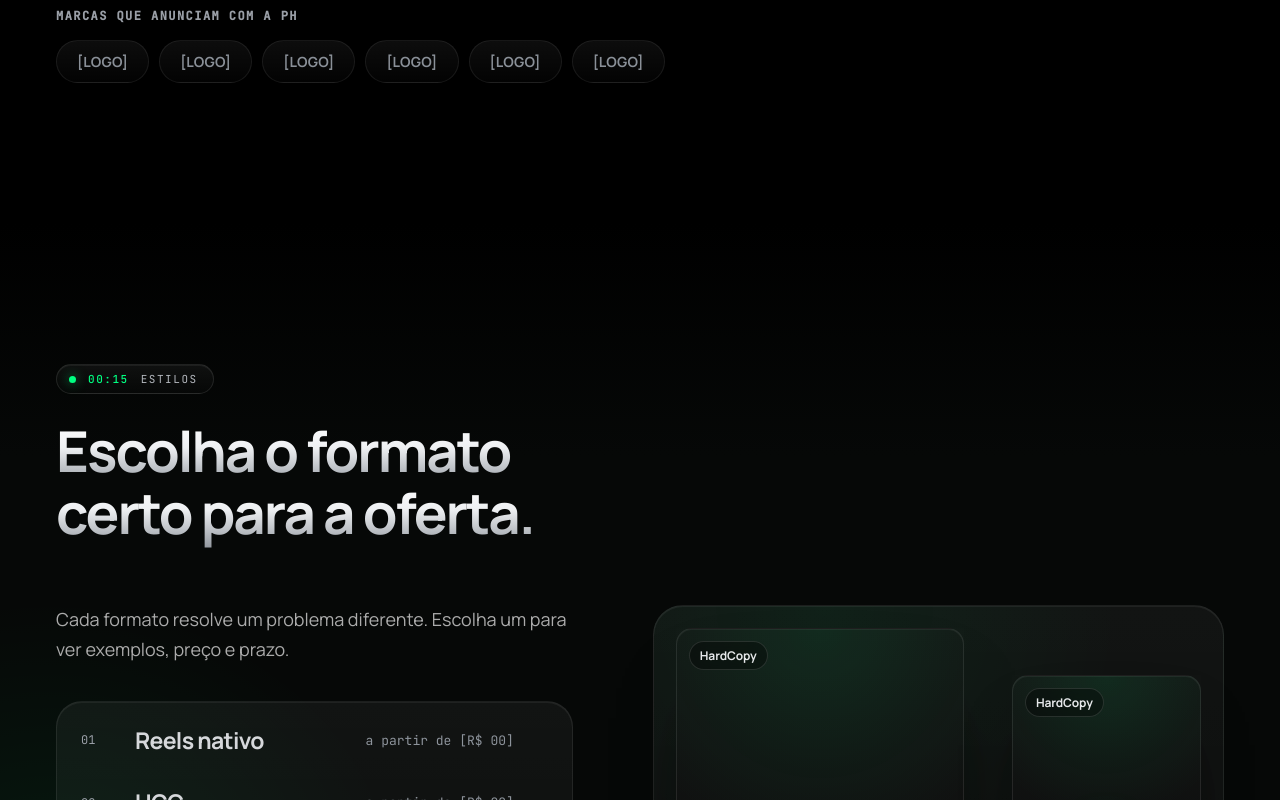
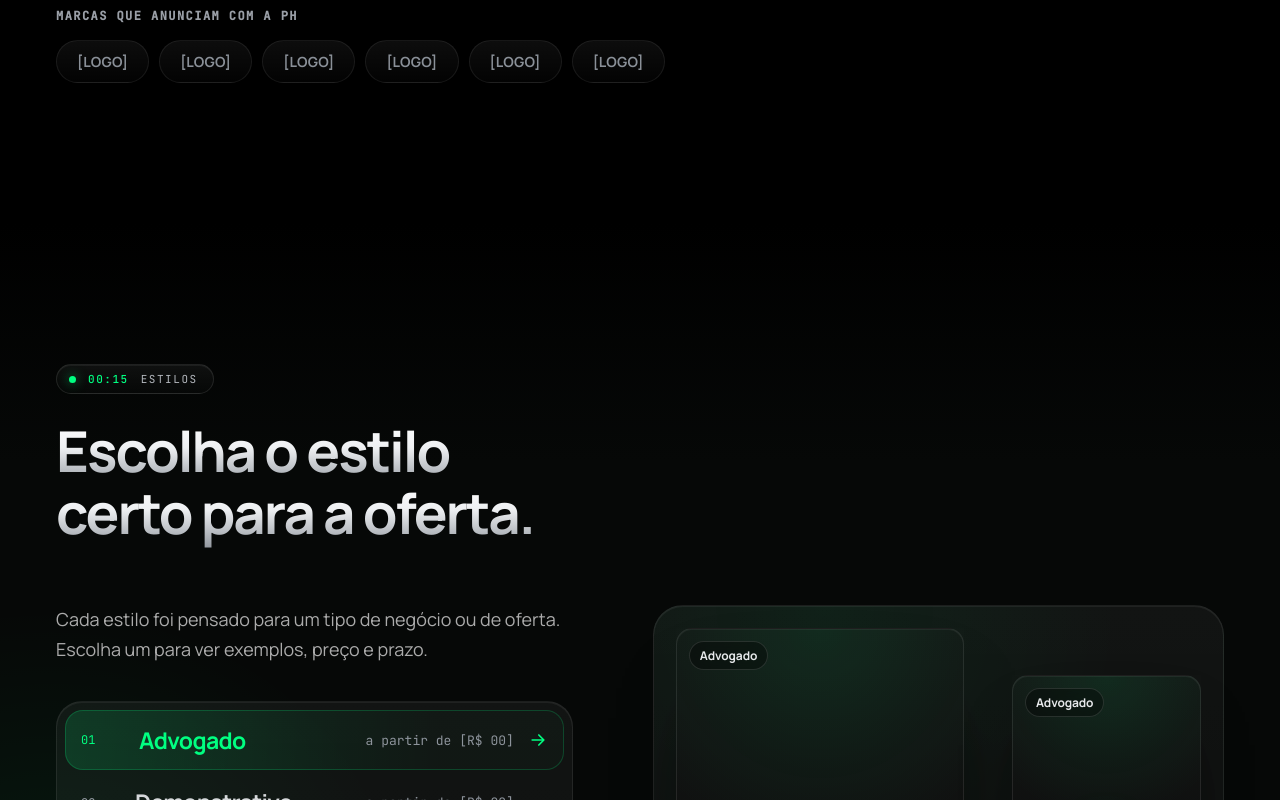
Before and after one commit to Wallacekpk/PH-Creative, a plain HTML site: page site/index.html in a window 1280 px wide. Shown: the part 2000-2800 px from the top of the page. Drawn offline with Linux system fonts and the light colour scheme.

Commit message:
Estilos: usa os 13 nomes das pastas do portfólio da PH no Drive
Atualiza a lista de estilos, a tabela de preços, o FAQ e os textos da seção.
Elite, Magnético e Geral ficam com descrição entre colchetes até a PH definir.

Co-Authored-By: Claude Opus 5.5 <noreply@anthropic.com>
Claude-Session: https://claude.ai/code/session_01Ly3fcKeWhYjFg8f9BYTGSm

```diff
--- a/site/assets/js/dados.js
+++ b/site/assets/js/dados.js
@@ -48,22 +48,28 @@ window.PH_DADOS = {
   },
 
   VIDEO_WORKS: [
-    { id: 'trabalho-01', arquivo: '', poster: '', estilo: 'HardCopy', titulo: '', duracao: '' },
-    { id: 'trabalho-02', arquivo: '', poster: '', estilo: 'UGC', titulo: '', duracao: '' },
-    { id: 'trabalho-03', arquivo: '', poster: '', estilo: 'Motion', titulo: '', duracao: '' },
+    { id: 'trabalho-01', arquivo: '', poster: '', estilo: 'Demonstrativo', titulo: '', duracao: '' },
+    { id: 'trabalho-02', arquivo: '', poster: '', estilo: 'IA', titulo: '', duracao: '' },
+    { id: 'trabalho-03', arquivo: '', poster: '', estilo: 'Magnético', titulo: '', duracao: '' },
     { id: 'trabalho-04', arquivo: '', poster: '', estilo: 'Cinematográfico', titulo: '', duracao: '' }
   ],
 
-  /* Preços e prazos: troque os [R$ 00] e [PRAZO] pelos valores reais.
-     recomendado: true destaca a linha na tabela de preços. */
+  /* Estilos: os mesmos nomes das pastas do portfólio da PH no Drive.
+     Preços e prazos: troque os [R$ 00] e [PRAZO] pelos valores reais.
+     recomendado: true destaca a linha na tabela de preços (opcional). */
   ESTILOS: [
-    { nome: 'Reels nativo', descricao: 'Corte a cada 1,5 segundo, legenda palavra por palavra e gancho nos 3 primeiros segundos. Feito para parar o dedo no feed.', ideal: 'Perfis que querem alcance e seguidor novo', avulso: '[R$ 00]', pacote5: '[R$ 00]', pacote10: '[R$ 00]', prazo: '[PRAZO]' },
-    { nome: 'UGC', descricao: 'Uma pessoa real falando com a câmera sobre o seu produto, do jeito que um cliente falaria. Pode ser alguém da sua equipe ou um modelo indicado pela PH.', ideal: 'E-commerce, beleza e suplementos', avulso: '[R$ 00]', pacote5: '[R$ 00]', pacote10: '[R$ 00]', prazo: '[PRAZO]' },
-    { nome: 'HardCopy', descricao: 'Texto grande na tela, corte seco e oferta direta. É o formato que mais aparece em campanha de conversão.', ideal: 'Tráfego pago com objetivo de venda', avulso: '[R$ 00]', pacote5: '[R$ 00]', pacote10: '[R$ 00]', prazo: '[PRAZO]', recomendado: true },
-    { nome: 'Hard Motion', descricao: 'Copy direta com tipografia animada e transições marcadas. Ninguém precisa aparecer em cena.', ideal: 'Infoprodutos e lançamentos', avulso: '[R$ 00]', pacote5: '[R$ 00]', pacote10: '[R$ 00]', prazo: '[PRAZO]' },
-    { nome: 'Motion', descricao: 'Animação para explicar aplicativo, serviço ou produto que não dá para filmar.', ideal: 'SaaS, aplicativos e serviços', avulso: '[R$ 00]', pacote5: '[R$ 00]', pacote10: '[R$ 00]', prazo: '[PRAZO]' },
-    { nome: 'Avatar de IA', descricao: 'Apresentador criado com inteligência artificial, sem gravação e sem estúdio. Dá para testar várias versões do mesmo roteiro em pouco tempo.', ideal: 'Testar muitos ganchos com verba curta', avulso: '[R$ 00]', pacote5: '[R$ 00]', pacote10: '[R$ 00]', prazo: '[PRAZO]' },
+    { nome: 'Advogado', descricao: 'Criativos para advogados e escritórios de advocacia, com linguagem clara e que passa confiança para quem está procurando ajuda.', ideal: 'Advogados e escritórios', avulso: '[R$ 00]', pacote5: '[R$ 00]', pacote10: '[R$ 00]', prazo: '[PRAZO]' },
+    { nome: 'Demonstrativo', descricao: 'O produto aparece funcionando na tela, do problema ao resultado, para o cliente entender em poucos segundos por que precisa dele.', ideal: 'Produtos que vendem quando aparecem em uso', avulso: '[R$ 00]', pacote5: '[R$ 00]', pacote10: '[R$ 00]', prazo: '[PRAZO]' },
+    { nome: 'IA', descricao: 'Vídeos produzidos com inteligência artificial, sem gravação e sem estúdio. Dá para testar várias versões do mesmo roteiro em pouco tempo.', ideal: 'Testar muitos ganchos com verba curta', avulso: '[R$ 00]', pacote5: '[R$ 00]', pacote10: '[R$ 00]', prazo: '[PRAZO]' },
+    { nome: 'Elite', descricao: '[DESCRIÇÃO DO ESTILO ELITE]', ideal: '[IDEAL PARA]', avulso: '[R$ 00]', pacote5: '[R$ 00]', pacote10: '[R$ 00]', prazo: '[PRAZO]' },
+    { nome: 'TikTok Shop', descricao: 'Vídeos com a cara nativa do TikTok, pensados para vender o produto direto na loja do TikTok Shop.', ideal: 'Lojas que vendem pelo TikTok Shop', avulso: '[R$ 00]', pacote5: '[R$ 00]', pacote10: '[R$ 00]', prazo: '[PRAZO]' },
+    { nome: 'LATAM ES', descricao: 'Criativos em espanhol para anunciar em outros países da América Latina.', ideal: 'Campanhas em espanhol para a América Latina', avulso: '[R$ 00]', pacote5: '[R$ 00]', pacote10: '[R$ 00]', prazo: '[PRAZO]' },
+    { nome: 'Magnético', descricao: '[DESCRIÇÃO DO ESTILO MAGNÉTICO]', ideal: '[IDEAL PARA]', avulso: '[R$ 00]', pacote5: '[R$ 00]', pacote10: '[R$ 00]', prazo: '[PRAZO]' },
     { nome: 'Cinematográfico', descricao: 'Imagem com linguagem de filme, trilha escolhida a dedo e cor tratada. Para marcas que querem parecer premium no feed.', ideal: 'Marcas premium e institucional', avulso: '[R$ 00]', pacote5: '[R$ 00]', pacote10: '[R$ 00]', prazo: '[PRAZO]' },
-    { nome: 'VSL', descricao: 'Vídeo de vendas longo, do roteiro à edição final, para apresentar a oferta do começo ao fechamento.', ideal: 'Ofertas de ticket alto e páginas de venda', avulso: 'Sob consulta', pacote5: 'Sob consulta', pacote10: 'Sob consulta', prazo: '[PRAZO]' }
+    { nome: 'Imóveis', descricao: 'Vídeos para apresentar imóveis e lançamentos, com foco em gerar contato de quem está procurando onde morar ou investir.', ideal: 'Imobiliárias, corretores e lançamentos', avulso: '[R$ 00]', pacote5: '[R$ 00]', pacote10: '[R$ 00]', prazo: '[PRAZO]' },
+    { nome: 'Receitas', descricao: 'Criativos para produtos e infoprodutos de culinária, usando a própria receita como gancho.', ideal: 'Culinária e infoprodutos de receitas', avulso: '[R$ 00]', pacote5: '[R$ 00]', pacote10: '[R$ 00]', prazo: '[PRAZO]' },
+    { nome: 'Geral', descricao: '[DESCRIÇÃO DO ESTILO GERAL]', ideal: '[IDEAL PARA]', avulso: '[R$ 00]', pacote5: '[R$ 00]', pacote10: '[R$ 00]', prazo: '[PRAZO]' },
+    { nome: 'Encapsulados', descricao: 'Criativos para suplementos e produtos em cápsula, com copy direta e foco em conversão.', ideal: 'Suplementos e produtos em cápsula', avulso: '[R$ 00]', pacote5: '[R$ 00]', pacote10: '[R$ 00]', prazo: '[PRAZO]' },
+    { nome: 'Expert', descricao: 'Criativos para experts e infoprodutores divulgarem cursos, mentorias e lançamentos.', ideal: 'Experts e infoprodutores', avulso: '[R$ 00]', pacote5: '[R$ 00]', pacote10: '[R$ 00]', prazo: '[PRAZO]' }
   ]
 };
--- a/site/assets/js/site.js
+++ b/site/assets/js/site.js
@@ -99,7 +99,8 @@
   }
 
   /* ---------- estilos ---------- */
-  var tab = Math.min(2, Math.max(0, ESTILOS.length - 1));
+  var tab = 0;
+  ESTILOS.forEach(function (e, i) { if (e.recomendado && !tab) tab = i; });
   var estList = $('#estList'), estPanel = $('#estPanel');
 
   function renderEstList() {
--- a/site/index.html
+++ b/site/index.html
@@ -118,10 +118,10 @@
 <section id="estilos" class="sec sec-alt" aria-labelledby="t-est">
 <div class="wrap">
 <p class="tc rv" style="margin-bottom: 28px"><b>00:15</b> Estilos</p>
-<h2 id="t-est" class="display h2 rv rvm"><span class="ln"><span>Escolha o formato</span></span><span class="ln"><span>certo para a oferta.</span></span></h2>
+<h2 id="t-est" class="display h2 rv rvm"><span class="ln"><span>Escolha o estilo</span></span><span class="ln"><span>certo para a oferta.</span></span></h2>
 <div class="est">
 <div class="rv">
-<p class="lead" style="max-width: 520px; margin-bottom: 36px">Cada formato resolve um problema diferente. Escolha um para ver exemplos, preço e prazo.</p>
+<p class="lead" style="max-width: 520px; margin-bottom: 36px">Cada estilo foi pensado para um tipo de negócio ou de oferta. Escolha um para ver exemplos, preço e prazo.</p>
 <ul class="est-list" id="estList"></ul>
 </div>
 <div class="est-panel rv rd2" id="estPanel" aria-live="polite"></div>
@@ -174,7 +174,7 @@
 </div>
 </div>
 <div class="price-foot">
-<p class="mono" style="margin: 0; font-size: 12px; color: #9a9fa7">Valores por vídeo, em reais. VSL tem orçamento sob consulta.</p>
+<p class="mono" style="margin: 0; font-size: 12px; color: #9a9fa7">Valores por vídeo, em reais.</p>
 <a class="btn btn-primary" id="planCta" href="#contato" target="_blank" rel="noopener"><span class="lbl-cta">Montar pacote de 10 vídeos</span><svg class="arr" width="18" height="18" viewBox="0 0 24 24" fill="none" stroke="currentColor" stroke-width="2" stroke-linecap="round" stroke-linejoin="round" aria-hidden="true"><path d="M5 12h14M13 6l6 6-6 6"></path></svg></a>
 </div>
 </div>
@@ -212,7 +212,7 @@
 </div>
 <div class="faq-list rv rd1">
 <div class="faq-item is-open"><button type="button" class="faq-q" aria-expanded="true"><span class="n">01</span><span class="t">Em quanto tempo recebo os vídeos?</span><span class="faq-ico" aria-hidden="true"><svg width="14" height="14" viewBox="0 0 24 24" fill="none" stroke="currentColor" stroke-width="2" stroke-linecap="round"><path d="M12 5v14M5 12h14"></path></svg></span></button><div class="faq-a" aria-hidden="false"><div><p>Em até [3 dias úteis] depois que você aprova o roteiro. Pacotes grandes têm o prazo combinado no orçamento.</p></div></div></div>
-<div class="faq-item"><button type="button" class="faq-q" aria-expanded="false"><span class="n">02</span><span class="t">Preciso gravar alguma coisa?</span><span class="faq-ico" aria-hidden="true"><svg width="14" height="14" viewBox="0 0 24 24" fill="none" stroke="currentColor" stroke-width="2" stroke-linecap="round"><path d="M12 5v14M5 12h14"></path></svg></span></button><div class="faq-a" aria-hidden="true"><div><p>Depende do estilo. HardCopy, Hard Motion, Motion e Avatar de IA não precisam de gravação. UGC precisa de alguém em cena: pode ser você, alguém da sua equipe ou um modelo indicado pela PH.</p></div></div></div>
+<div class="faq-item"><button type="button" class="faq-q" aria-expanded="false"><span class="n">02</span><span class="t">Preciso gravar alguma coisa?</span><span class="faq-ico" aria-hidden="true"><svg width="14" height="14" viewBox="0 0 24 24" fill="none" stroke="currentColor" stroke-width="2" stroke-linecap="round"><path d="M12 5v14M5 12h14"></path></svg></span></button><div class="faq-a" aria-hidden="true"><div><p>Depende do estilo. Os vídeos de IA, por exemplo, não precisam de gravação. Quando o vídeo precisa de alguém em cena, pode ser você, alguém da sua equipe ou um modelo indicado pela PH.</p></div></div></div>
 <div class="faq-item"><button type="button" class="faq-q" aria-expanded="false"><span class="n">03</span><span class="t">Quantos ajustes estão inclusos?</span><span class="faq-ico" aria-hidden="true"><svg width="14" height="14" viewBox="0 0 24 24" fill="none" stroke="currentColor" stroke-width="2" stroke-linecap="round"><path d="M12 5v14M5 12h14"></path></svg></span></button><div class="faq-a" aria-hidden="true"><div><p>[NÚMERO] rodadas de ajuste por vídeo. O que passar disso a gente combina antes.</p></div></div></div>
 <div class="faq-item"><button type="button" class="faq-q" aria-expanded="false"><span class="n">04</span><span class="t">Posso usar os vídeos em anúncio pago?</span><span class="faq-ico" aria-hidden="true"><svg width="14" height="14" viewBox="0 0 24 24" fill="none" stroke="currentColor" stroke-width="2" stroke-linecap="round"><path d="M12 5v14M5 12h14"></path></svg></span></button><div class="faq-a" aria-hidden="true"><div><p>Pode. [CONDIÇÕES DE USO DOS VÍDEOS E DAS IMAGENS DE MODELOS].</p></div></div></div>
 <div class="faq-item"><button type="button" class="faq-q" aria-expanded="false"><span class="n">05</span><span class="t">Em quais formatos vocês entregam?</span><span class="faq-ico" aria-hidden="true"><svg width="14" height="14" viewBox="0 0 24 24" fill="none" stroke="currentColor" stroke-width="2" stroke-linecap="round"><path d="M12 5v14M5 12h14"></path></svg></span></button><div class="faq-a" aria-hidden="true"><div><p>MP4 em 9:16 para Reels, Stories e TikTok. Se você pedir, a gente entrega também em 4:5 para o feed e em 16:9 para o YouTube.</p></div></div></div>
```
